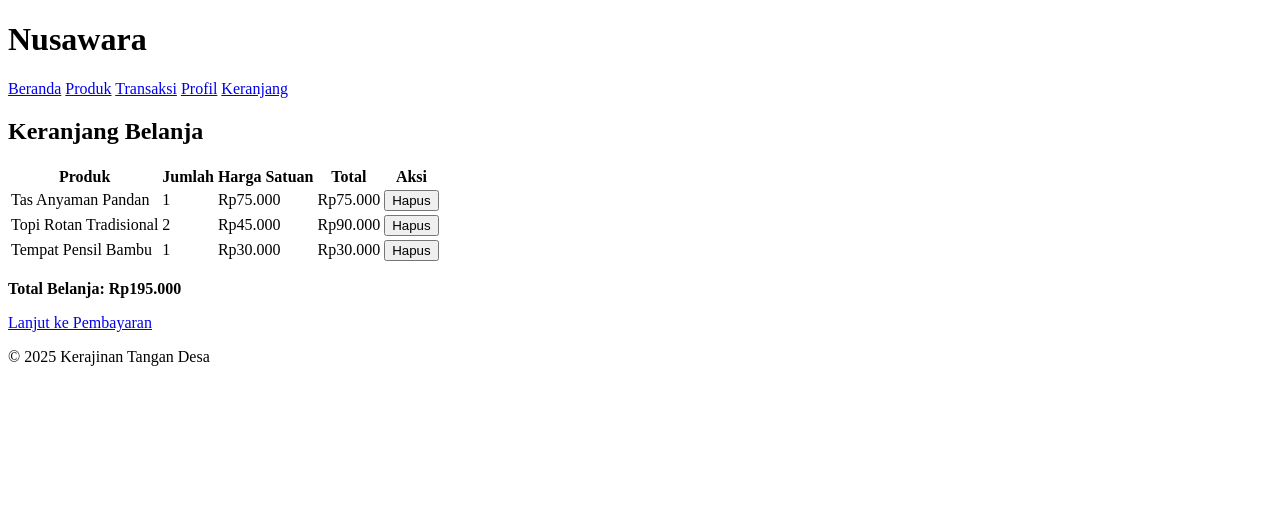
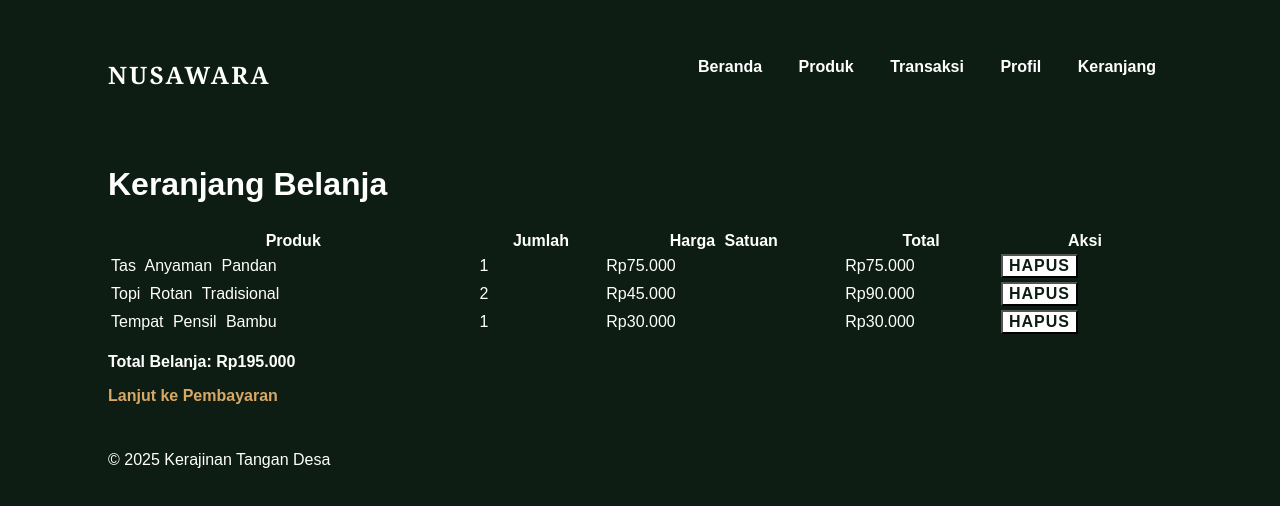
Before and after one commit to isyhfadilah/nusawara, a plain HTML site: page cart/index.html in a window 1280 px wide. Drawn offline with Linux system fonts and the light colour scheme.

Commit message:
feat: add link stylesheet in cart page

```diff
--- a/cart/index.html
+++ b/cart/index.html
@@ -5,6 +5,7 @@
     <meta charset="UTF-8">
     <meta name="viewport" content="width=device-width, initial-scale=1.0">
     <title>Keranjang Belanja - Kerajinan Desa</title>
+    <link rel="stylesheet" href="../landing/style.css">
 </head>
 
 <body>
```
